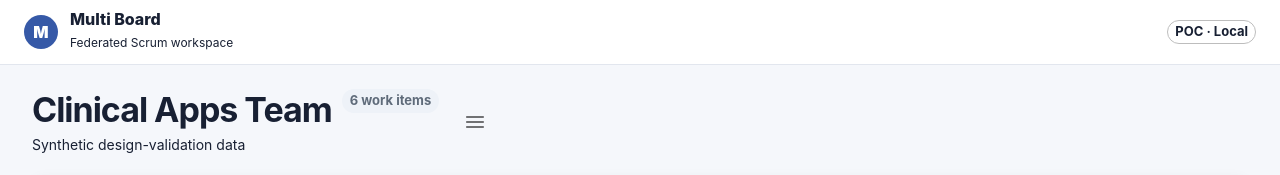
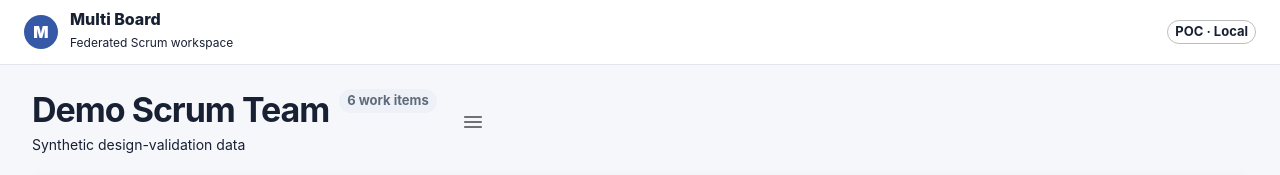
Before and after one commit to krisfromohio/multi-board, a React (Vite) app: page / in a window 1280 px wide. Shown: the top 175 px of the page. Built offline with nearby package versions, Linux system fonts and the light colour scheme.

Commit message:
Load team identity from JSON configuration

```diff
--- a/src/App.tsx
+++ b/src/App.tsx
@@ -12,6 +12,7 @@ import StorageRoundedIcon from '@mui/icons-material/StorageRounded';
 import WarningAmberRoundedIcon from '@mui/icons-material/WarningAmberRounded';
 import UploadFileRoundedIcon from '@mui/icons-material/UploadFileRounded';
 import SearchRoundedIcon from '@mui/icons-material/SearchRounded';
+import demoTeam from '../fixtures/demo/team.json';
 import { columns, demoItems, type BoardColumnId, type DemoWorkItem, type SourceSystem } from './demoData';
 
 const sourceLabels: Record<SourceSystem, string> = { JIRA: 'Jira', SERVICENOW: 'ServiceNow', NOVA: 'Epic Nova' };
@@ -24,6 +25,8 @@ const CURRENT_SPRINT = 'Sprint 19';
 const originColumn = columns.find((column) => column.origin) ?? columns[0];
 
 type SourceHealth = Record<SourceSystem, 'current' | 'stale'>;
+type TeamConfig = { id: string; displayName: string };
+type FixtureEnvelope = { team?: TeamConfig; items?: DemoWorkItem[] };
 
 function SourceChip({ source }: { source: SourceSystem }) {
   return <Chip size="small" variant="outlined" label={sourceLabels[source]} sx={{ ...sourceStyles[source], fontWeight: 750 }} />;
@@ -163,6 +166,7 @@ function ItemDialog({ item, members, onClose, onSave }: { item: DemoWorkItem | n
 
 export function App() {
   const [items, setItems] = useState(() => demoItems.map((i) => ({ ...i })));
+  const [team, setTeam] = useState<TeamConfig>(() => ({ ...demoTeam }));
   const [tab, setTab] = useState(0);
   const [assignee, setAssignee] = useState('All');
   const [sourceFilter, setSourceFilter] = useState<SourceSystem | 'All'>('All');
@@ -247,16 +251,24 @@ export function App() {
   const loadFixture = async (file?: File) => {
     if (!file) return;
     try {
-      const raw = JSON.parse(await file.text()) as { items?: DemoWorkItem[] } | DemoWorkItem[];
+      const raw = JSON.parse(await file.text()) as FixtureEnvelope | DemoWorkItem[];
       const candidate = Array.isArray(raw) ? raw : raw.items;
+      const candidateTeam: TeamConfig = Array.isArray(raw) ? { ...demoTeam } : (raw.team ?? { ...demoTeam });
+
       if (!Array.isArray(candidate) || candidate.length === 0) throw new Error('The fixture does not contain an items array.');
+      if (typeof candidateTeam.id !== 'string' || candidateTeam.id.trim() === '' || typeof candidateTeam.displayName !== 'string' || candidateTeam.displayName.trim() === '') {
+        throw new Error('Team configuration requires non-empty id and displayName values.');
+      }
+
       const keys = new Set<string>();
       for (const item of candidate) {
         if (!item?.key || !item.sourceSystem || !item.sourceId || !item.sourceUrl || !item.name) throw new Error('One or more fixture items are missing required fields.');
         if (keys.has(item.key)) throw new Error(`Duplicate work-item key: ${item.key}`);
         keys.add(item.key);
       }
+
       setItems(candidate.map((i) => ({ ...i })));
+      setTeam({ id: candidateTeam.id.trim(), displayName: candidateTeam.displayName.trim() });
       setFixtureLabel(`${file.name} · loaded locally`);
       setFixtureError(null);
       clearFilters();
@@ -282,7 +294,7 @@ export function App() {
         <Stack direction="row" justifyContent="space-between" spacing={2} alignItems="center" sx={{ mb: 2.5 }}>
           <Box>
             <Stack direction="row" spacing={1.25} alignItems="center" useFlexGap flexWrap="wrap">
-              <Typography variant="h4">Clinical Apps Team</Typography>
+              <Typography variant="h4">{team.displayName}</Typography>
               <Chip size="small" label={`${items.length} work items`} sx={{ bgcolor: '#eef2f8', color: 'text.secondary' }} />
             </Stack>
             <Typography variant="body2" color="text.secondary" sx={{ mt: .5 }}>{fixtureLabel}</Typography>
```
